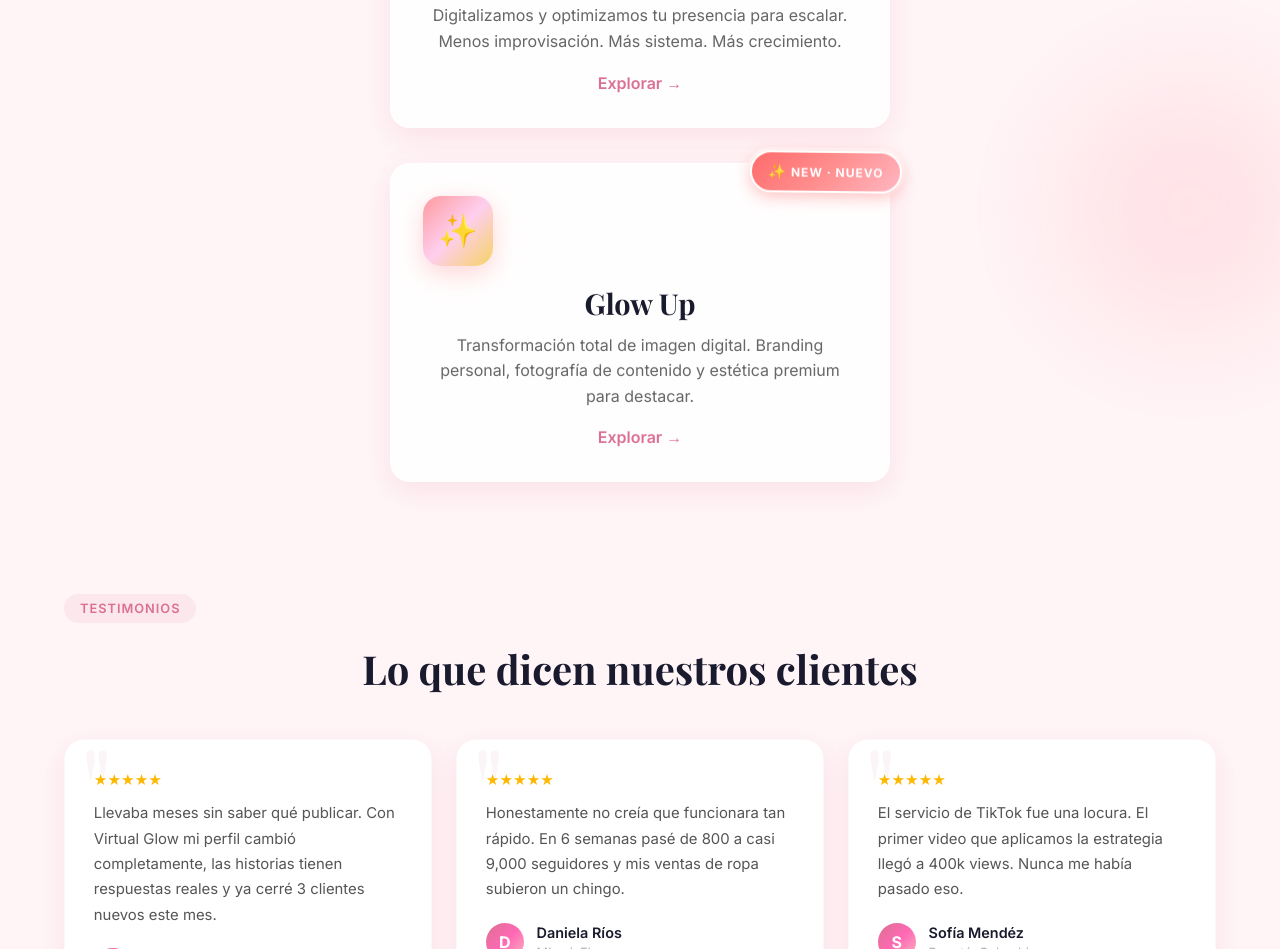
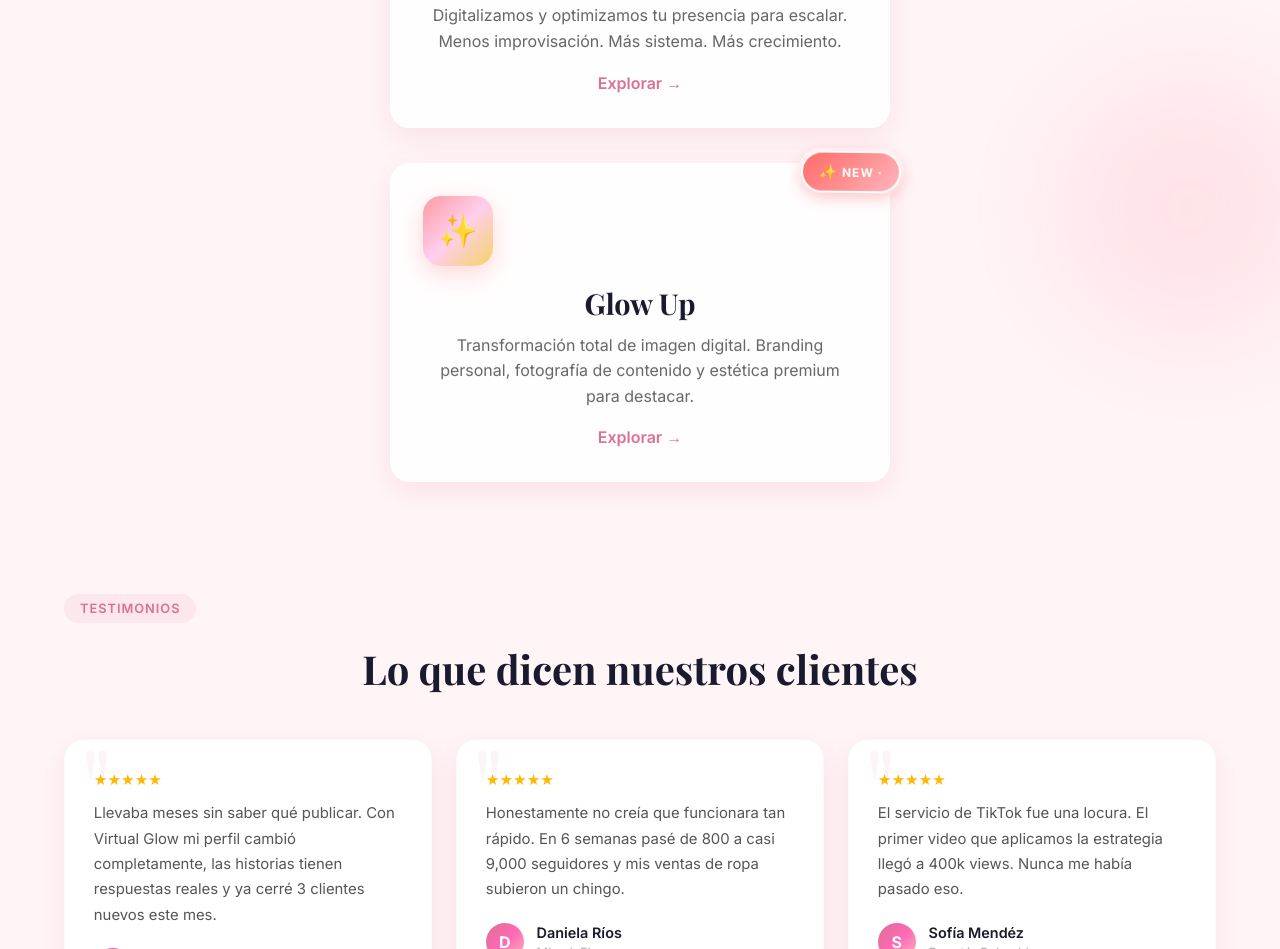
Before and after one commit to olivahr/virtual-glow, a plain HTML site: page index.html in a window 1280 px wide. Shown: the part 1293-2242 px from the top of the page. Drawn offline with nearby package versions, Linux system fonts and the light colour scheme.

Commit message:
index.html

```diff
--- a/index.html
+++ b/index.html
@@ -345,7 +345,7 @@
           <span class="platform-arrow-vertical" data-i18n="platform.explore">Explorar →</span>
         </a>
         <a href="glowup.html" class="platform-card-vertical glowup" role="listitem" aria-label="Glow Up Academy - Nuevo">
-          <div class="badge-nuevo" aria-label="Nuevo">NEW · NUEVO</div>
+          <div class="badge-nuevo" aria-label="Nuevo">NEW · </div>
           <div class="platform-icon-vertical" aria-hidden="true">✨</div>
           <h2 class="platform-name-vertical" data-i18n="platform.glowup">Glow Up</h2>
           <p class="platform-desc-vertical" data-i18n="platform.glowupDesc">Transformación total de imagen digital. Branding personal, fotografía de contenido y estética premium para destacar.</p>
```
